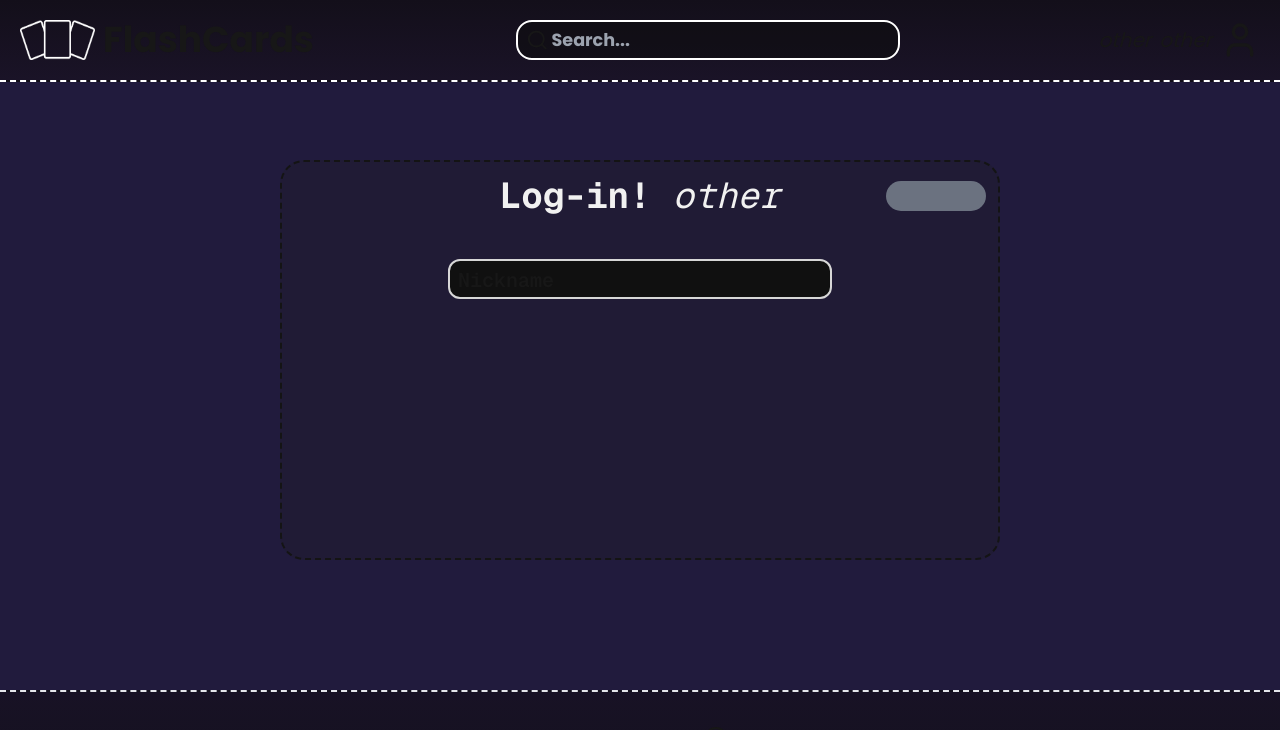
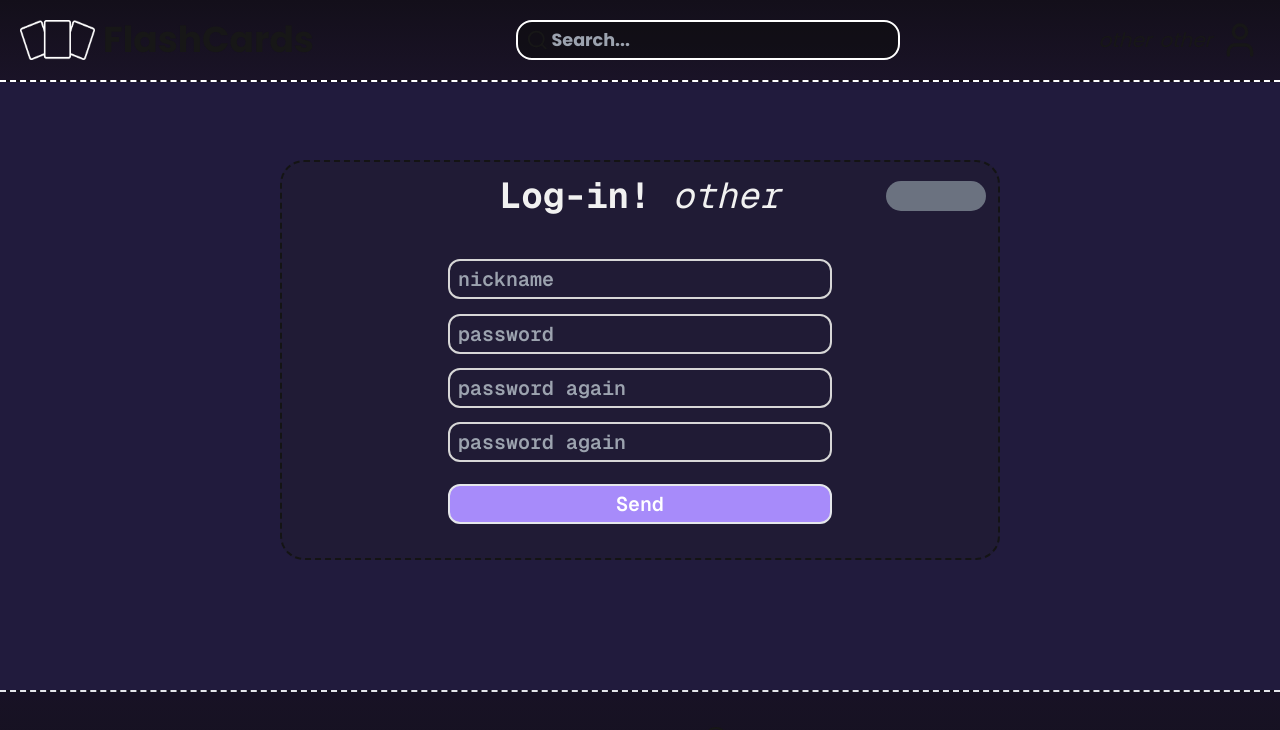
Before and after one commit to vojtiikxdd/flashcards_w, a Next.js app in the folder flashcards/: page /login in a window 1280 px wide. Shown: the top 730 px of the page. Built offline with nearby package versions, Linux system fonts and the light colour scheme.

Commit message:
prototypely completing login page, will complete and fix later

```diff
--- a/flashcards/src/app/globals.css
+++ b/flashcards/src/app/globals.css
@@ -32,8 +32,8 @@ input:-webkit-autofill:active{
 
 
 .labelMovement{
-  #NicknameInput:focus + #loginLabel,
-  #NicknameInput.valid + #loginLabel {
-    top: -15px;
+  #nicknameInput:focus + #loginLabel,
+  #nicknameInput.valid + #loginLabel {
+    top: 27px;
 }
 }
--- a/flashcards/src/app/login/page.tsx
+++ b/flashcards/src/app/login/page.tsx
@@ -1,16 +1,49 @@
 import "@/app/globals.css"
+
+{/*zde script*/ }
+
+{/*
+  for (let x of document.getElementsByTagName('input')) {
+  x.oninput = () => {
+    if (x.value === "") {
+      x.classList.remove('valid');
+    } else {
+      x.classList.add('valid');
+    }
+  }
+}
+  */}
 
 export default function Login() {
   return (
     <main>
-      <form className="flex flex-col absolute top-[45%] left-1/2 -translate-y-1/2 -translate-x-1/2 m-auto border-2 border-[#141414] border-dashed rounded-3xl w-[45rem] h-[25rem] bg-[#1f1f1f3d] ">
+      <form action="" className="flex flex-col absolute top-[45%] left-1/2 -translate-y-1/2 -translate-x-1/2 m-auto border-2 border-[#141414] border-dashed rounded-3xl w-[45rem] h-[25rem] bg-[#1f1f1f3d] ">
         <div className="flex flex-row justify-center items-center mt-[2%] relative">
           <h1 className="text-4xl text-[#f1f1f1] text-center font-bold">Log-in! <span className="italic font-extralight">other</span></h1>
-          <div className="absolute right-3 bg-gray-500 w-[100px] h-[30px] rounded-3xl"></div>
+          <div className="absolute right-3 bg-gray-500 w-[100px] h-[30px] rounded-3xl">
+            {/*
+              v tomto divu bude prepinac mezi login a register
+            */}
+          </div>
         </div>
         <div className="flex flex-row cursor-pointer relative items-center justify-between labelMovement">
-          <input type="text" id="NicknameInput" className="mx-auto p-2 text-xl font-semibold rounded-xl w-96 h-10 mt-[6%] focus:outline-none outline-[#222222]  border-2 border-solid border-[#d7d7d7] focus:border-[#7c46a3] ease-in-out duration-300 bg-[#101010] selection:bg-[#101010] cursor-pointer focus:cursor-text hover:border-[#a255f0]" />
-          <label htmlFor="Nickname" id="loginLabel" className="absolute bottom-[0.35rem] left-[11rem] font-semibold text-xl cursor-pointer focus:cursor-text select-none">Nickname</label>
+          <input type="text" id="nicknameInput" placeholder="nickname" className="mx-auto p-2 text-xl font-semibold rounded-xl w-96 h-10 mt-[6%] focus:outline-none outline-[#222222]  border-2 border-solid border-[#d7d7d7] focus:border-[#7c46a3] ease-in-out duration-300 bg-[transparent] selection:bg-[#101010] cursor-pointer focus:cursor-text hover:border-[#a255f0]" />
+          {/*<label htmlFor="Nickname" id="loginLabel" className="absolute bottom-[0.35rem] left-[11rem] font-semibold text-xl cursor-pointer focus:cursor-text select-none bg-[#1f1f1f] px-2">Nickname</label>
+
+          nedokazal jsem to udelat takhle z fleku, udelam nekdy v tydnu*/}
+        </div>
+        <div className="flex flex-row cursor-pointer relative items-center justify-between labelMovement">
+          <input type="password" id="passwordInput" placeholder="password" className="mx-auto p-2 text-xl font-semibold rounded-xl w-96 h-10 mt-[2%] focus:outline-none outline-[#222222]  border-2 border-solid border-[#d7d7d7] focus:border-[#7c46a3] ease-in-out duration-300 bg-[transparent] selection:bg-[#101010] cursor-pointer focus:cursor-text hover:border-[#a255f0]" />
+        </div>
+        <div className="flex flex-row cursor-pointer relative items-center justify-between labelMovement">
+          <input type="password" id="passwordInput" placeholder="password again" className="mx-auto p-2 text-xl font-semibold rounded-xl w-96 h-10 mt-[2%] focus:outline-none outline-[#222222]  border-2 border-solid border-[#d7d7d7] focus:border-[#7c46a3] ease-in-out duration-300 bg-[transparent] selection:bg-[#101010] cursor-pointer focus:cursor-text hover:border-[#a255f0]" />
+        </div>
+        <div className="flex flex-row cursor-pointer relative items-center justify-between labelMovement">
+          <input type="email" id="passwordInput" placeholder="password again" className="mx-auto p-2 text-xl font-semibold rounded-xl w-96 h-10 mt-[2%] focus:outline-none outline-[#222222]  border-2 border-solid border-[#d7d7d7] focus:border-[#7c46a3] ease-in-out duration-300 bg-[transparent] selection:bg-[#101010] cursor-pointer focus:cursor-text hover:border-[#a255f0]" />
+        </div>
+        <div className="flex flex-row cursor-pointer relative items-center justify-between labelMovement">
+          {/*onclick na button*/}
+          <button id="passwordInput" className="self-center w-96 h-10 mx-auto text-xl font-semibold text-white border-2 border-solid rounded-xl mt-[3%] bg-violet-400 hover:bg-violet-500 focus:bg-violet-600 ">Send</button>
         </div>
       </form>
     </main>
```
